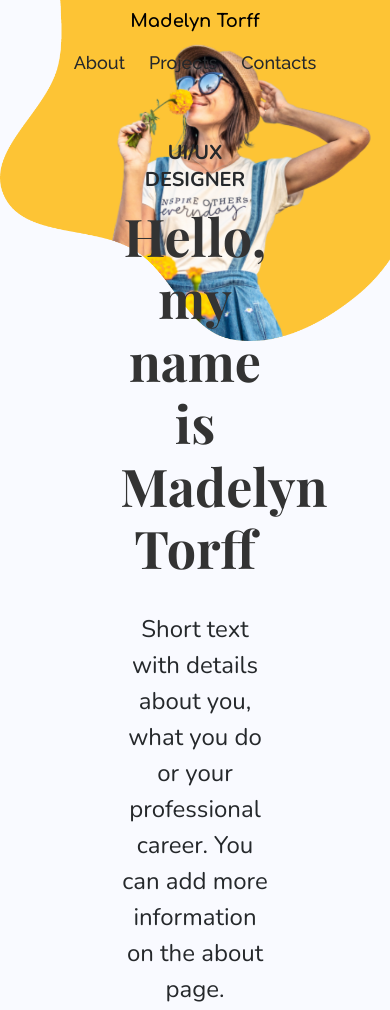
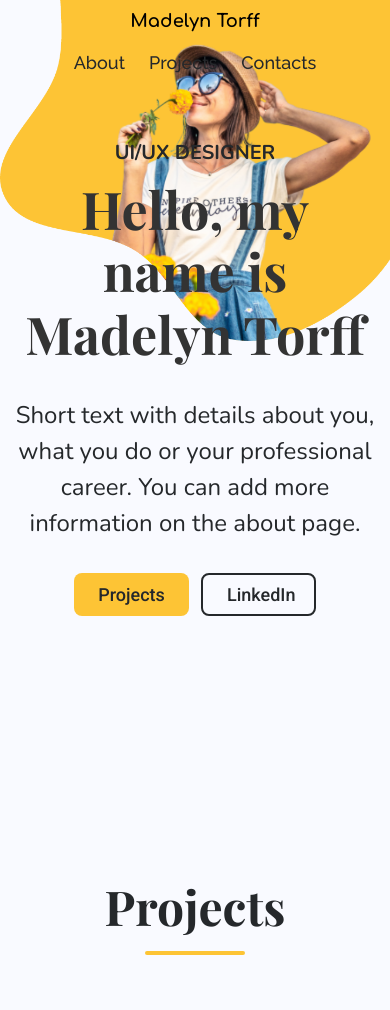
Before and after one commit to mykolka1/yelow-portfolio, a plain HTML site: page index.html in a window 390 px wide. Shown: the top 1010 px of the page. Drawn offline with nearby package versions, Linux system fonts and the light colour scheme; a web font is replaced by a local one.

Commit message:
Add files via upload

```diff
--- a/css/style.css
+++ b/css/style.css
@@ -209,7 +209,6 @@ body{
     font-weight: 700;
     line-height: 27px;
     letter-spacing: 0%;
-    text-align: left;
     text-transform: uppercase;
     z-index: 10;
 }
@@ -220,7 +219,6 @@ body{
     font-weight: 700;
     line-height: 120%;
     letter-spacing: 0%;
-    text-align: left;
     margin-top: 12px;
     width: 100%;
 }
@@ -281,26 +279,18 @@ body{
 }
 @media (max-width:767px) {
     .main__container {
-        display: flex;
-        flex-direction: row;
-        justify-content: center;
-        align-items: center;
     }
     .main__body {
-        display: flex;
-        flex-direction: column;
-        justify-content: center;
-        align-items: center;
+        width: 100%;
     }
     .main__label p  {
         text-align: center;
     }
     .main__title {
-        text-align: center;
-    }
-    .main__title {
         font-size: 52px;
         font-weight: 500;
+        width: 100%;
+        text-align: center;
     }
     .main__text {
         text-align: center;
@@ -425,19 +415,20 @@ body{
 
 @media (max-width:767px) {
     .projects__cards {
-        width: 100%;
+        height: 3304px;
     }
     .card {
+        height:31.719128%; /* 1048/3304 */
+        width: auto;
         display: flex;
         flex-direction: column;
-        width: 100%;
-        height: 992px;
     }
     .card__body {
         height: 50%;
     }
     .body__info {
-        width: 95%;
+        width: auto;
+        height: 50%;
         text-align: center;
         display: flex;
         flex-direction: column;
@@ -451,7 +442,7 @@ body{
     }
     .card__img2 {
         width: 100%;
-        height: 50%;
+        height: 524px;
         border-radius: 8px 8px 0 0;
     }
     .body__button {
```
